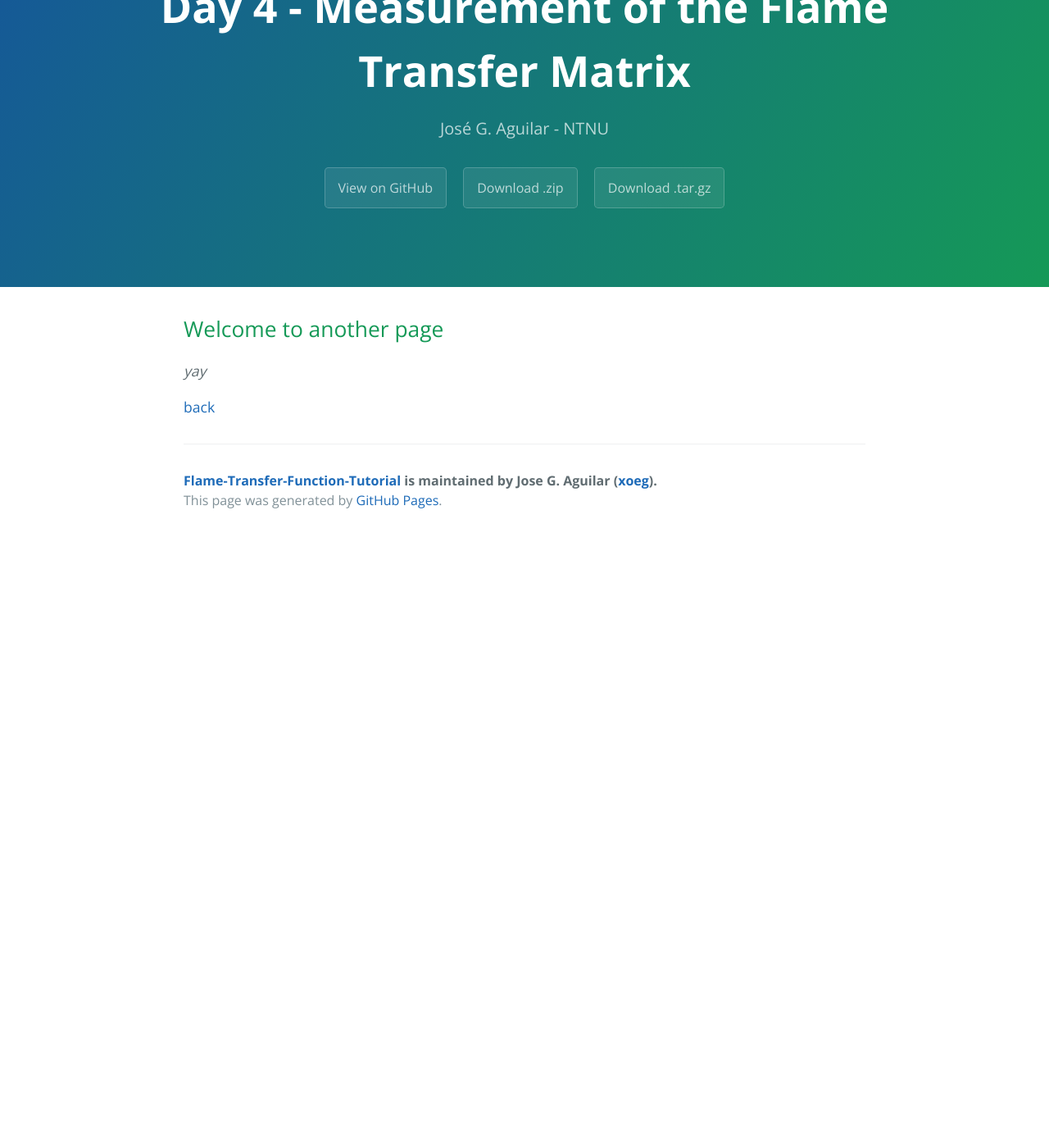
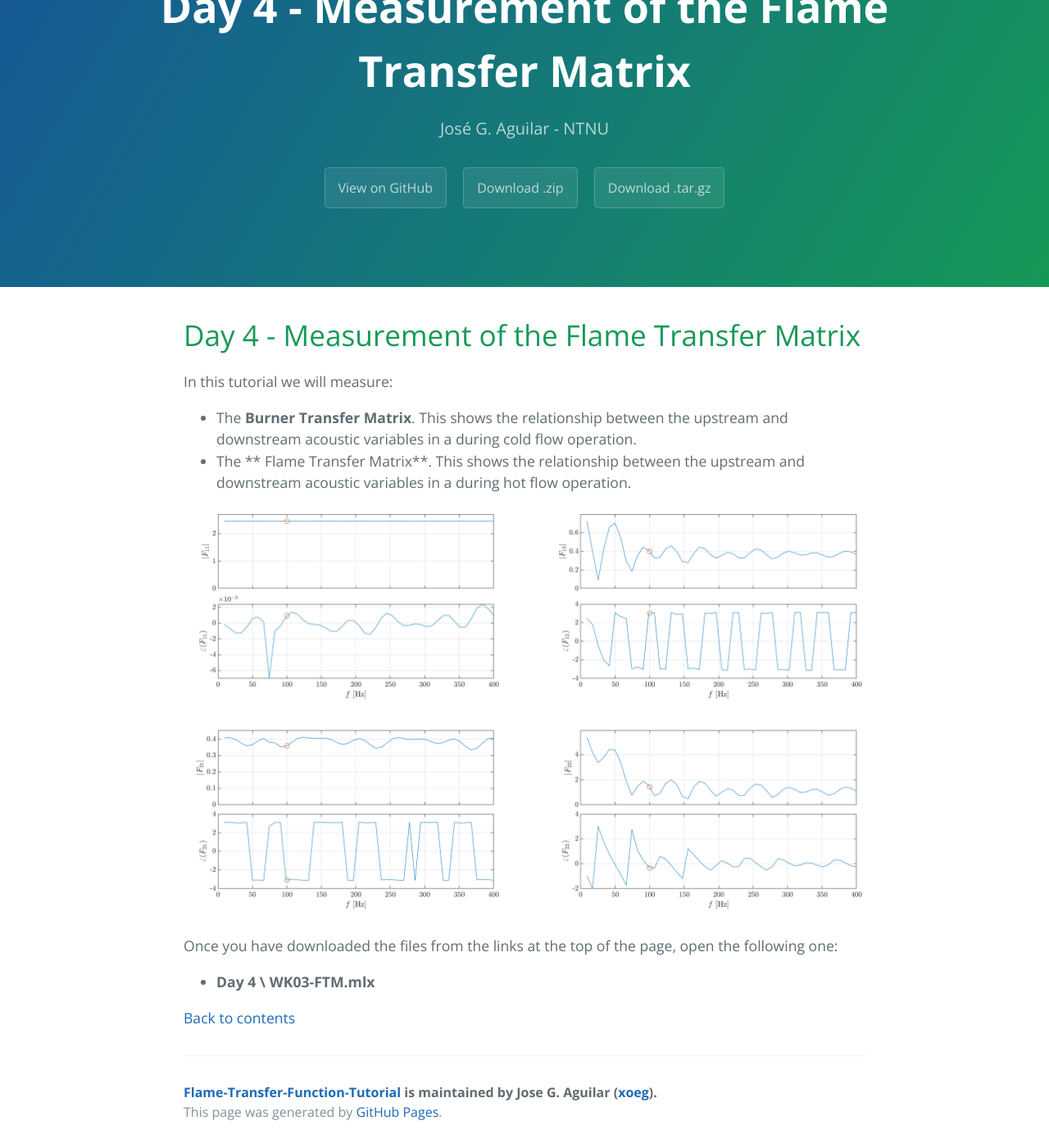
Before and after one commit to xoeg/Flame-Transfer-Function-Tutorial, a Jekyll site: the page built from day4.md, in a window 1280 px wide and 1400 px high, scrolled down 111 px. Shown: the whole window at 82% size. Built offline with Jekyll 4.4.1, drawn with Linux system fonts in a browser that asks for light colours; before the commit the page ends 900 px from its top, so only the background shows below that.

Commit message:
Added description for day 4

```diff
--- a/day4.md
+++ b/day4.md
@@ -3,9 +3,14 @@ layout: default
 title: Day 4 -  Measurement of the Flame Transfer Matrix
 description: José G. Aguilar - NTNU
 ---
+# Day 4 - Measurement of the Flame Transfer Matrix
+In this tutorial we will measure:
+* The **Burner Transfer Matrix**. This shows the relationship between the upstream and downstream acoustic variables in a during cold flow operation.
+* The ** Flame Transfer Matrix**. This shows the relationship between the upstream and downstream acoustic variables in a during hot flow operation.
 
-## Welcome to another page
+![FTM_png](/assets/FTM.png)
 
-_yay_
+Once you have downloaded the files from the links at the top of the page, open the following one:
+*  **Day 4 \ WK03-FTM.mlx**
 
-[back](./)
+[Back to contents](./)
```
Also changed, not shown: index.md (+1 -1 lines), assets/FTM.png (added).
